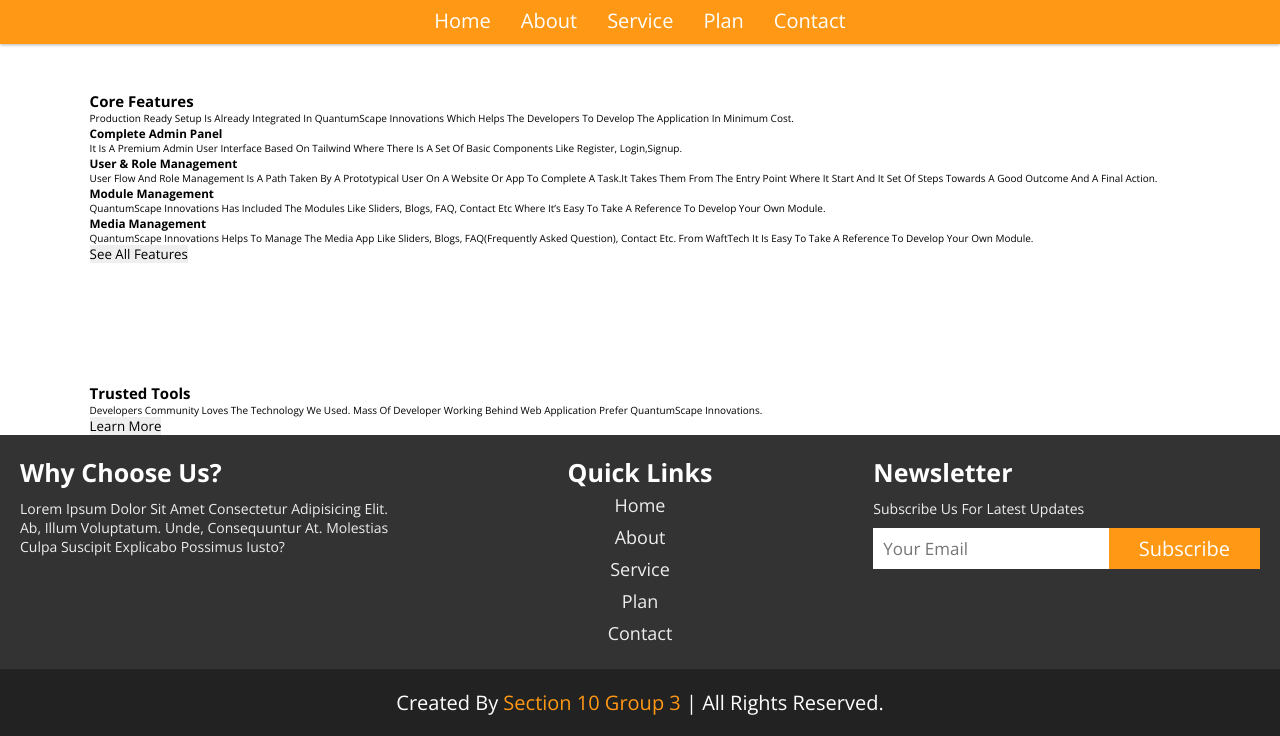
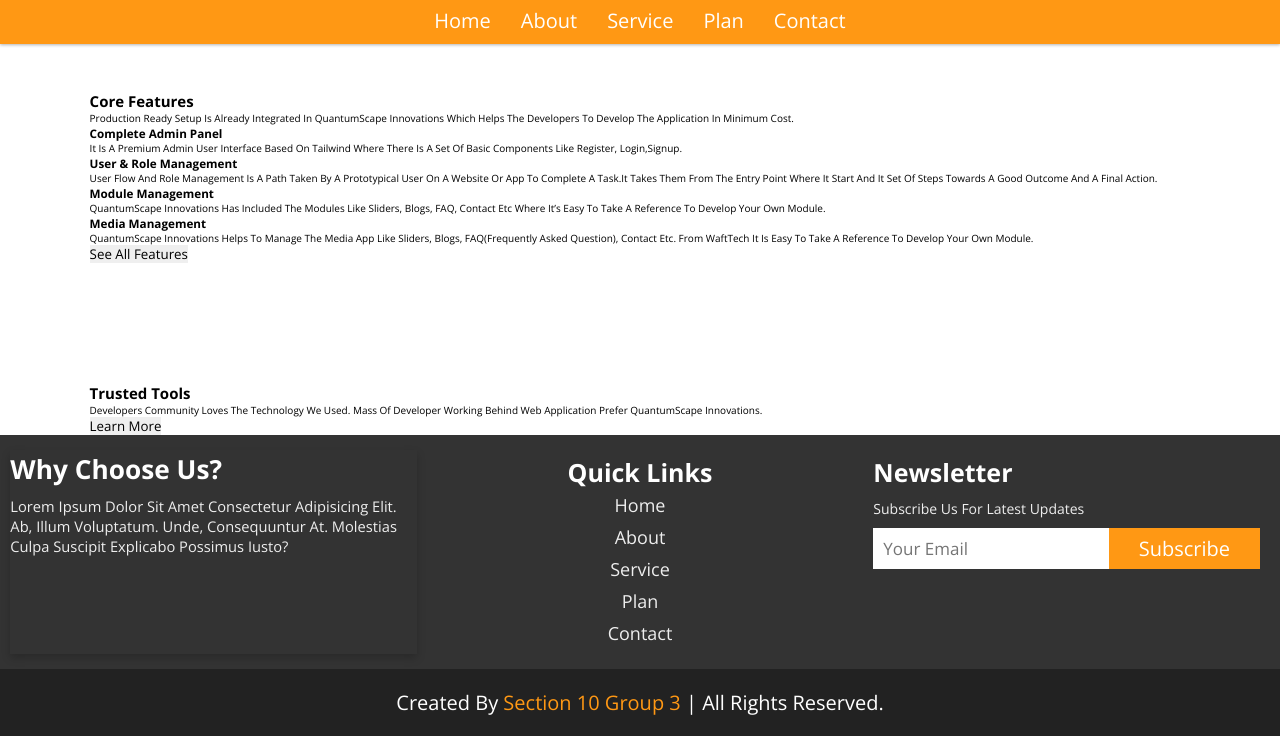
Before and after one commit to PoetLiu/DSGN8236-Project2, a plain HTML site: page index.html in a window 1280 px wide. In both pictures the pointer is over the element 213 px from the left and 1381 px from the top of the page. Shown: the part 829-1565 px from the top of the page. Drawn offline with nearby package versions, Linux system fonts and the light colour scheme.

Commit message:
Add hover effect

```diff
--- a/css/style.css
+++ b/css/style.css
@@ -163,7 +163,7 @@ header .navbar ul li a:hover {
     box-shadow: 3px 3px .3rem rgba(0, 0, 0, .3);
 }
 
-.service .flex-container .box:hover {
+.flex-container .box:hover {
     cursor: pointer;
     transform: scale(1.05);
     box-shadow: 0 4px 8px rgba(0, 0, 0, 0.2);
```
